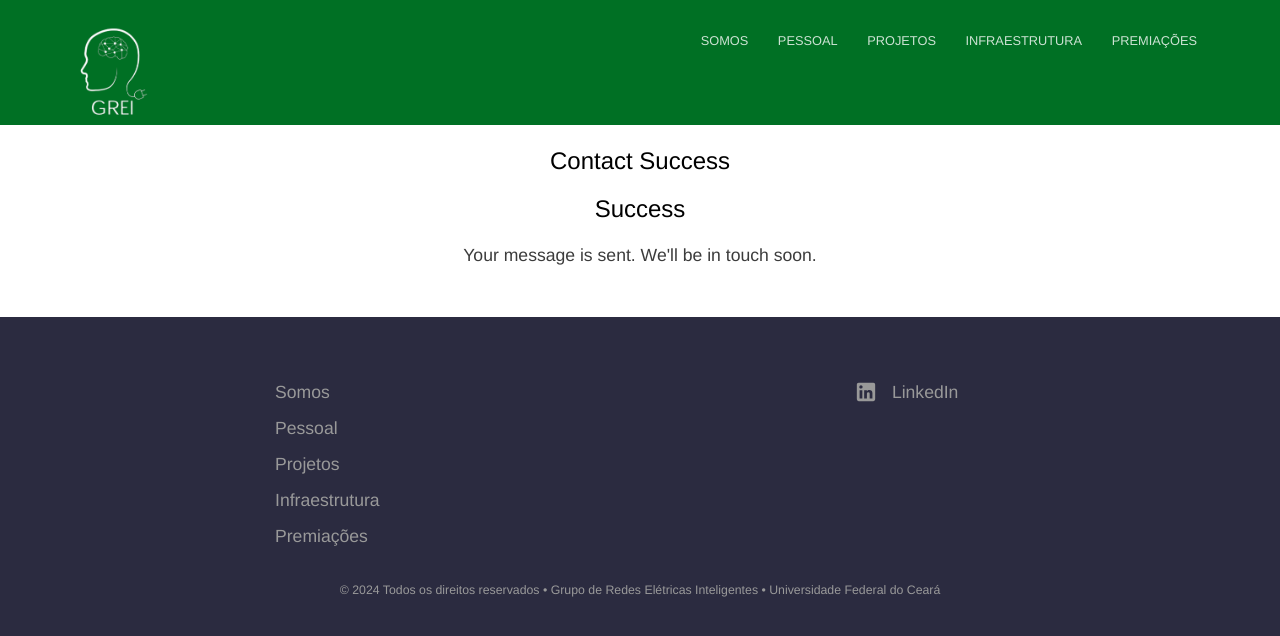
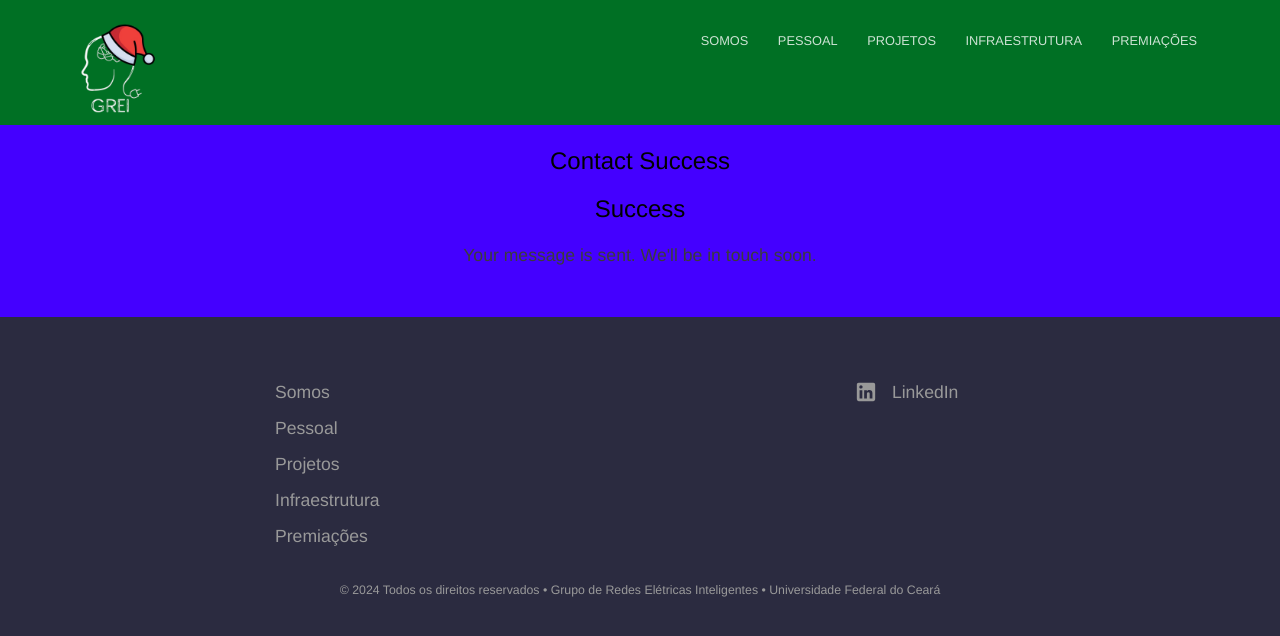
Before and after one commit to Gabriell89222/Gabriell89222.github.io, a Jekyll site: the page built from contact-success.html, in a window 1280 px wide. Shown: the top 636 px of the page. Built offline with Jekyll 4.4.1, drawn with Linux system fonts in a browser that asks for light colours.

Commit message:
Atualização natalina

```diff
--- a/_sass/layout.scss
+++ b/_sass/layout.scss
@@ -53,7 +53,7 @@ header {
 }
 
 .content {
-	background: #fff;
+	background: #4400ff;
 	padding: 1px 0 0 0;
 	position: relative;
 
```
Also changed, not shown: images/LOGO.png.
